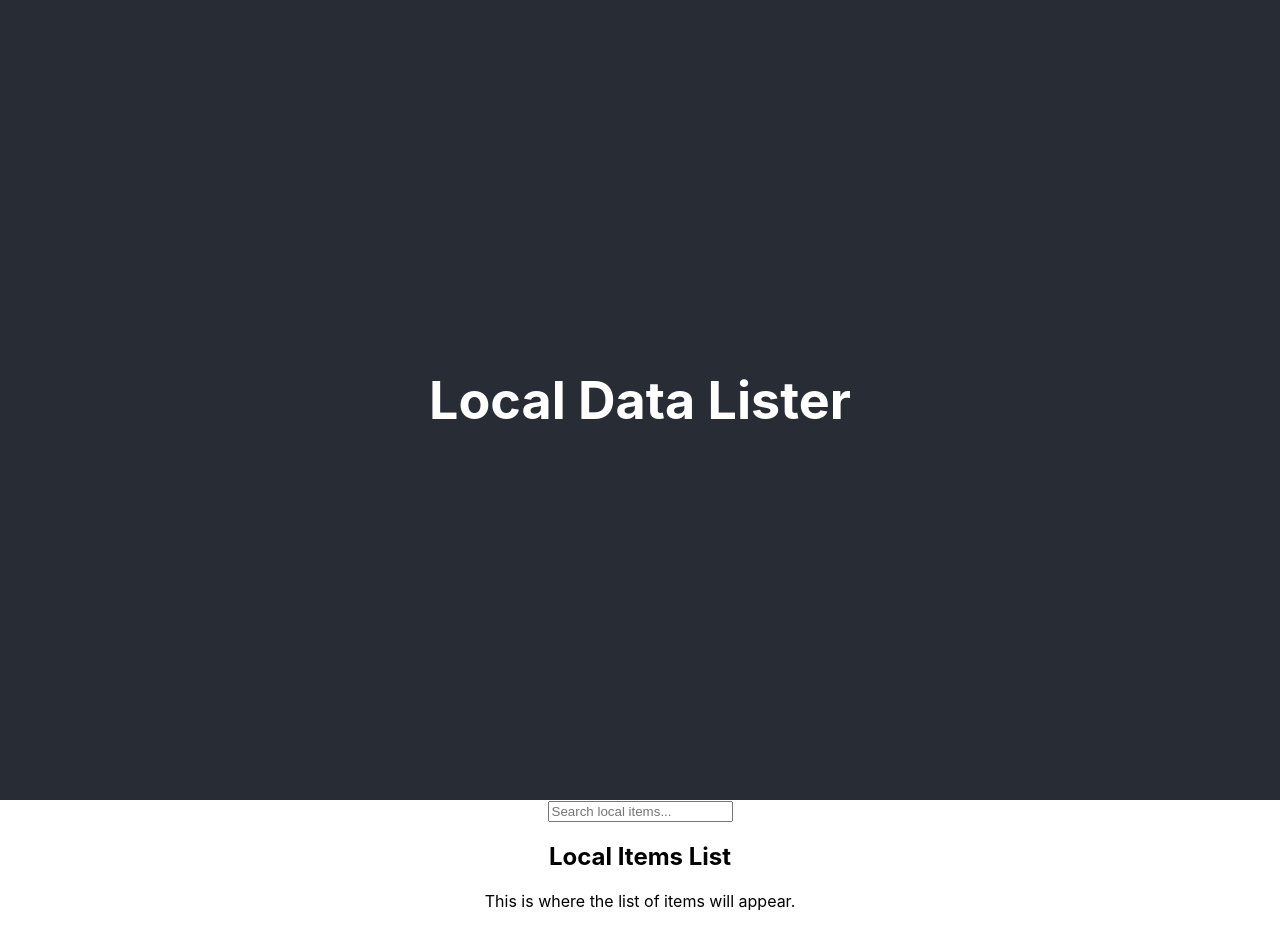
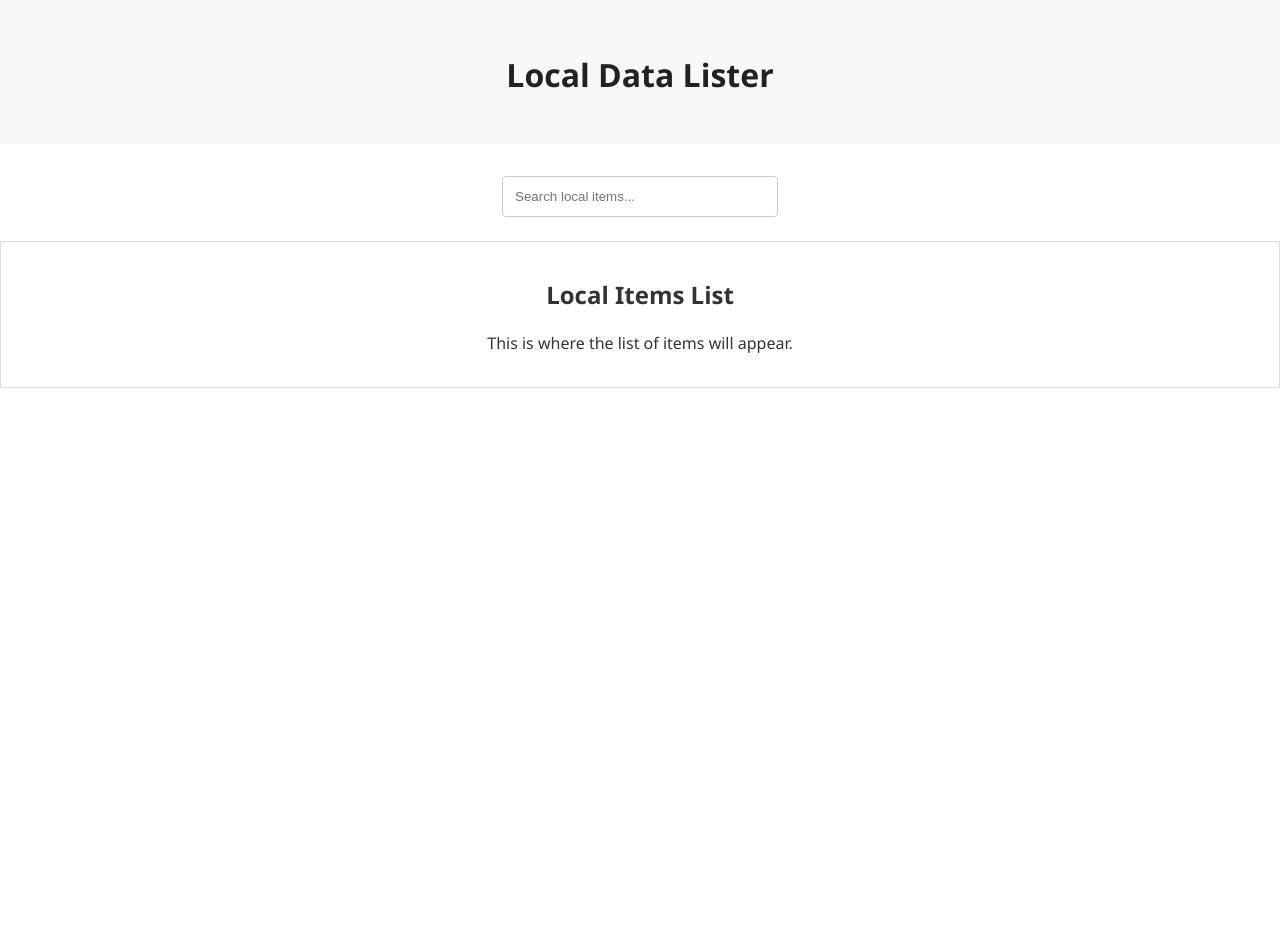
Before and after one commit to megiBagashvili/Local_Data_Lister, a React (Create React App) app in the folder frontend/: page / in a window 1280 px wide. After the commit the page ends 800 px from the top, so only its background shows below. Built offline with nearby package versions, Linux system fonts and the light colour scheme.

Commit message:
Initial Styling done

```diff
--- a/frontend/src/App.css
+++ b/frontend/src/App.css
@@ -1,38 +1,63 @@
 .App {
+  font-family: 'Segoe UI', Tahoma, Geneva, Verdana, sans-serif;
   text-align: center;
-}
-
-.App-logo {
-  height: 40vmin;
-  pointer-events: none;
-}
-
-@media (prefers-reduced-motion: no-preference) {
-  .App-logo {
-    animation: App-logo-spin infinite 20s linear;
-  }
+  color: #333;
 }
 
 .App-header {
-  background-color: #282c34;
-  min-height: 100vh;
-  display: flex;
-  flex-direction: column;
-  align-items: center;
-  justify-content: center;
-  font-size: calc(10px + 2vmin);
-  color: white;
+  background-color: #f8f8f8;
+  padding: 2rem;
+  margin-bottom: 2rem;
 }
 
-.App-link {
-  color: #61dafb;
+.item-list-container {
+  border: 1px solid #ddd;
+   padding: 1rem;
+  margin-bottom: 1.5rem;
 }
 
-@keyframes App-logo-spin {
-  from {
-    transform: rotate(0deg);
-  }
-  to {
-    transform: rotate(360deg);
-  }
+.item-card {
+  background-color: #fff;
+  border: 1px solid #eee;
+  border-radius: 4px;
+  padding: 1rem;
+  margin: 0.75rem 0;
+  transition: all 0.2s ease-in-out;
 }
+
+.item-card:hover {
+  transform: translateY(-2px);
+  box-shadow: 0 4px 8px rgba(0, 0, 0, 0.08);
+}
+
+.search-bar-container {
+  margin-bottom: 1.5rem;
+}
+
+.search-input {
+  padding: 0.75rem;
+  width: 250px;
+  border: 1px solid #ccc;
+  border-radius: 4px;
+}
+
+.search-input:focus {
+  outline: none;
+  border-color: #007bff;
+}
+
+h1 {
+  font-size: 2rem;
+  margin-bottom: 1rem;
+  color: #222;
+}
+
+h3 {
+  font-size: 1.25rem;
+  margin-bottom: 0.5rem;
+}
+
+p {
+  font-size: 1rem;
+  line-height: 1.5;
+}
```
Also changed, not shown: 1 other file (tests, documents, lock files or other folders).
